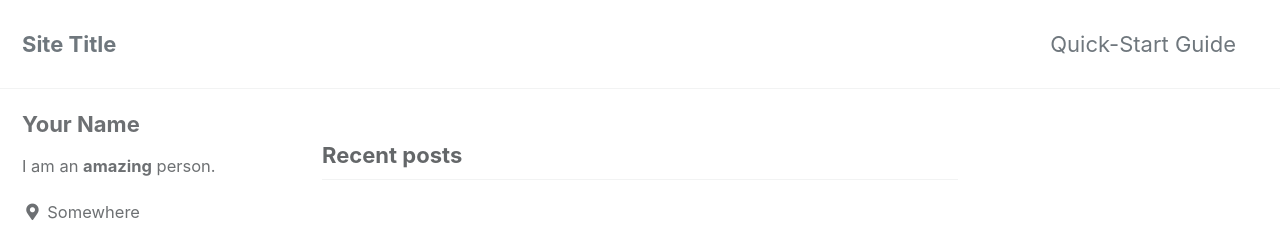
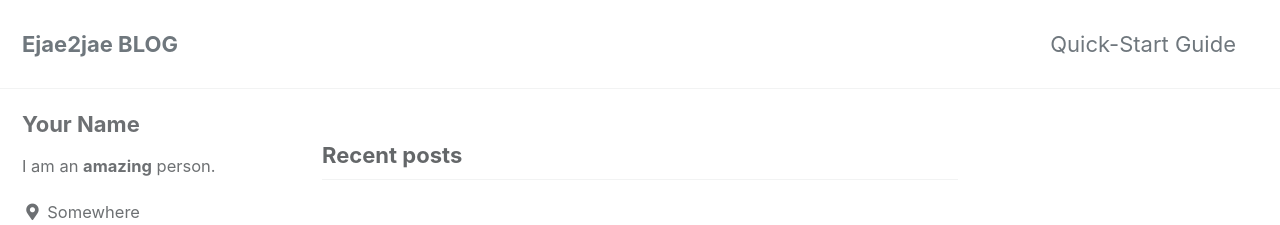
Before and after one commit to Ejae2jae/Ejae2jae.github.io, a Jekyll site: the page built from index.html, in a window 1280 px wide. Shown: the top 225 px of the page. Built offline with Jekyll 4.4.1, drawn with Linux system fonts in a browser that asks for light colours; cached includes are drawn as plain includes; the list of posts is cut into pages by our own code.

Commit message:
blog test

```diff
--- a/_config.yml
+++ b/_config.yml
@@ -16,7 +16,7 @@ minimal_mistakes_skin    : "default" # "air", "aqua", "contrast", "dark", "dirt"
 
 # Site Settings
 locale                   : "en-US"
-title                    : "Site Title"
+title                    : "Ejae2jae BLOG"
 title_separator          : "-"
 subtitle                 : # site tagline that appears below site title in masthead
 name                     : "Lee JaeHyun"
```
